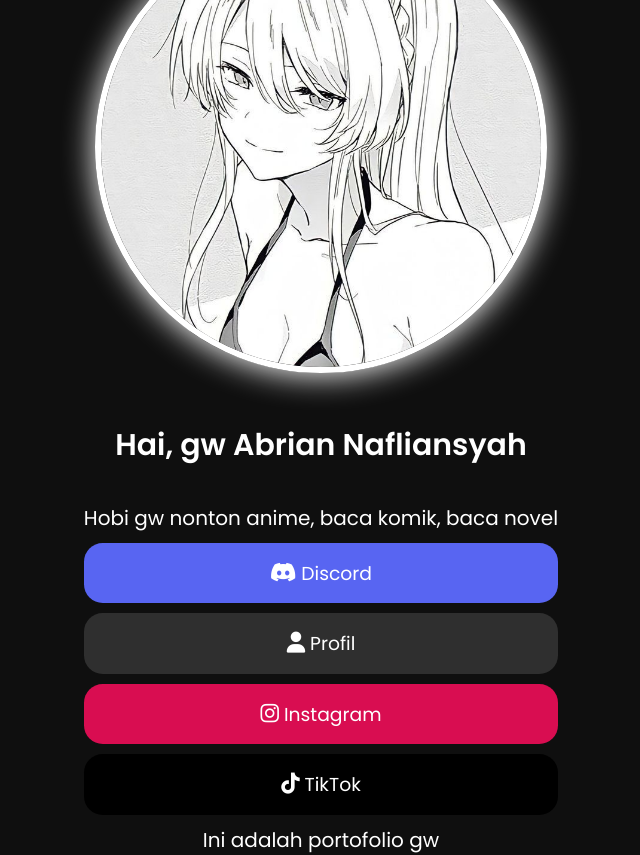
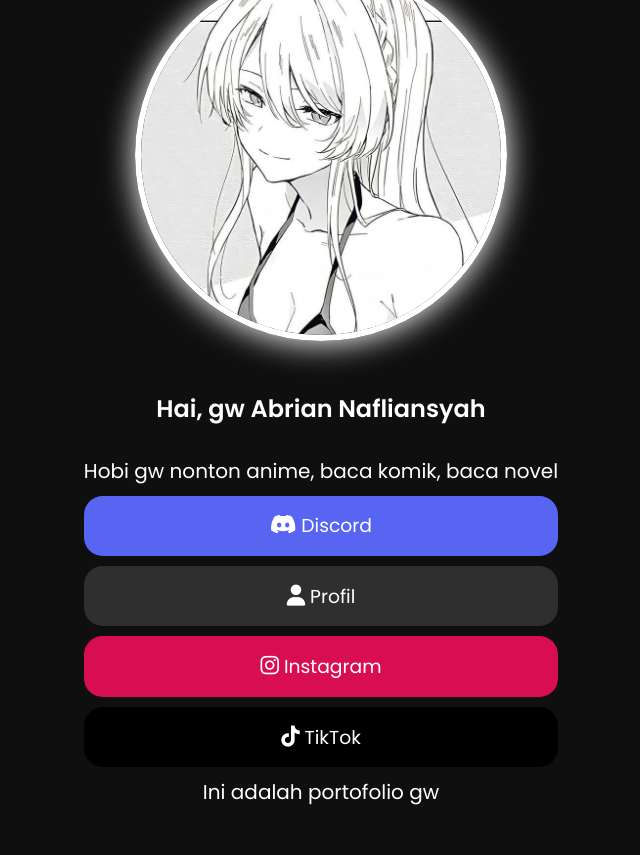
Before and after one commit to mieayamm0892/ProjekGw, a plain HTML site: page index.html in a window 1280 px wide. Shown: the whole page, without its empty margins (319-959 px from the left). After the commit the page ends 807 px from the top, so only its background shows below. Drawn offline with Linux system fonts and the light colour scheme.

Commit message:
Update style.css

```diff
--- a/style.css
+++ b/style.css
@@ -9,7 +9,7 @@ body {
 }
 .foto {
     width:100%;
-    max-width:22em;
+    max-width:18em;
     border-radius:15em;
     margin:0 auto;
     margin-bottom:2em   ;
@@ -30,7 +30,7 @@ body {
 .container {
     background-color:rgb(47, 47, 47);
     border-radius:0.9375em;
-    max-width:30em;
+    max-width:25em;
     height:auto;
     justify-content:center;
     padding:0.67em;
@@ -75,6 +75,9 @@ body {
     cursor: pointer;
     font-family: 'Poppins', sans-serif;
 }
+h1 {
+  font-size: clamp(16px, 2vw, 24px);
+}
 .shin {
     width:9.375em;
     height:9.375em;
```
